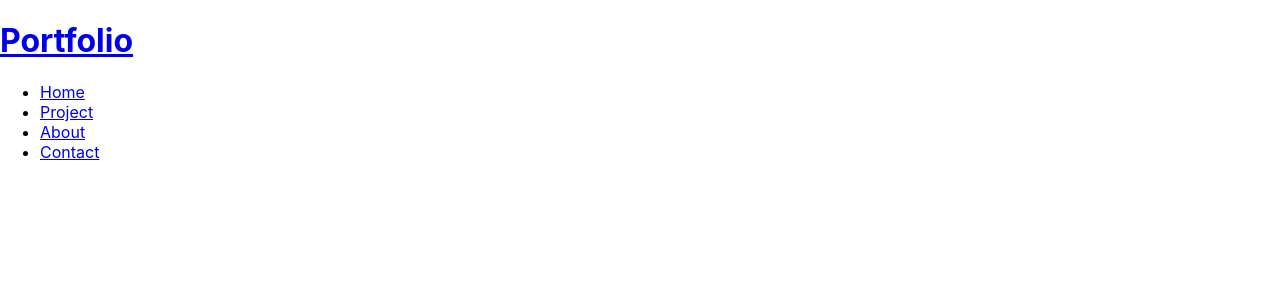
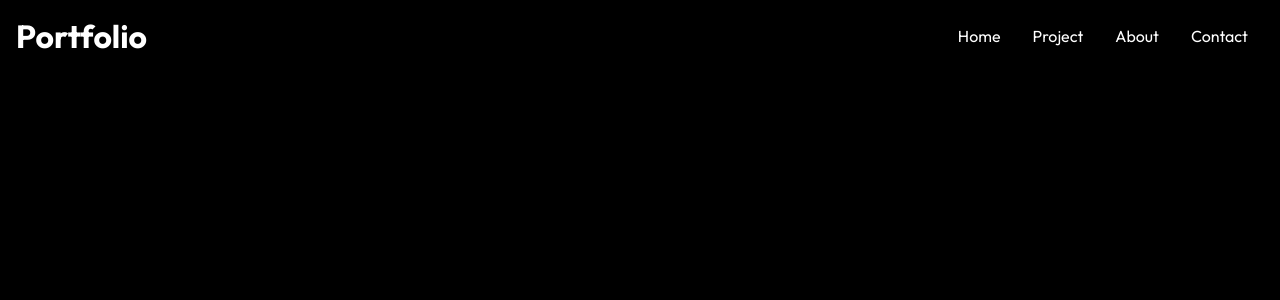
Before and after one commit to meiddiel/portfolio, a React (Create React App) app: page / in a window 1280 px wide. Shown: the top 300 px of the page. Built offline with nearby package versions, Linux system fonts and the light colour scheme.

Commit message:
Css changing

```diff
--- a/src/components/Navbar.js
+++ b/src/components/Navbar.js
@@ -8,7 +8,7 @@
       <Link to="/">
         <h1>Portfolio</h1>
       </Link>
-      <ul>
+      <ul className="nav-menu">
         <li>
           <Link to="/">Home</Link>
         </li>
--- a/src/components/NavbarStyles.css
+++ b/src/components/NavbarStyles.css
@@ -0,0 +1,19 @@
+.header{
+  display: flex;
+  justify-content: space-between;
+  align-items: center;
+  padding: 1rem;
+}
+
+.nav-menu{
+  display: flex;
+}
+
+.nav-menu li{
+  padding: 0 1rem;
+}
+
+nav-menu li a{
+  font-size: 1.2rem;
+  font-weight: 500;
+}
--- a/src/index.css
+++ b/src/index.css
@@ -1,13 +1,43 @@
-body {
+@import url('https://fonts.googleapis.com/css2?family=Outfit:wght@100..900&display=swap');
+
+*{
+  box-sizing: border-box;
   margin: 0;
-  font-family: -apple-system, BlinkMacSystemFont, 'Segoe UI', 'Roboto', 'Oxygen',
-    'Ubuntu', 'Cantarell', 'Fira Sans', 'Droid Sans', 'Helvetica Neue',
-    sans-serif;
-  -webkit-font-smoothing: antialiased;
-  -moz-osx-font-smoothing: grayscale;
+  padding: 0;
+  font-family: 'Outfit', sans-serif;
 }
 
-code {
-  font-family: source-code-pro, Menlo, Monaco, Consolas, 'Courier New',
-    monospace;
+body {
+  background: #000;
 }
+
+h1, h4, p, a {
+  color: #fff;
+  text-decoration: none;
+}
+
+ul {
+  list-style-type: none;
+}
+
+.btn {
+  padding: 12px 32px;
+  font-size: 1rem;
+  text-transform: uppercase;
+  background: rgb(248, 217, 15);
+  color: #222;
+  border: 1px solid #fff;
+  font-weight: 600;
+  cursor: pointer;
+}
+
+.btn-light {
+  background: transparent;
+  color: #fff;
+}
+
+.btn:hover {
+  background: rgba(225, 255, 255, 0.2);
+  color: #fff;
+  transition: 0.3s;
+}
```
